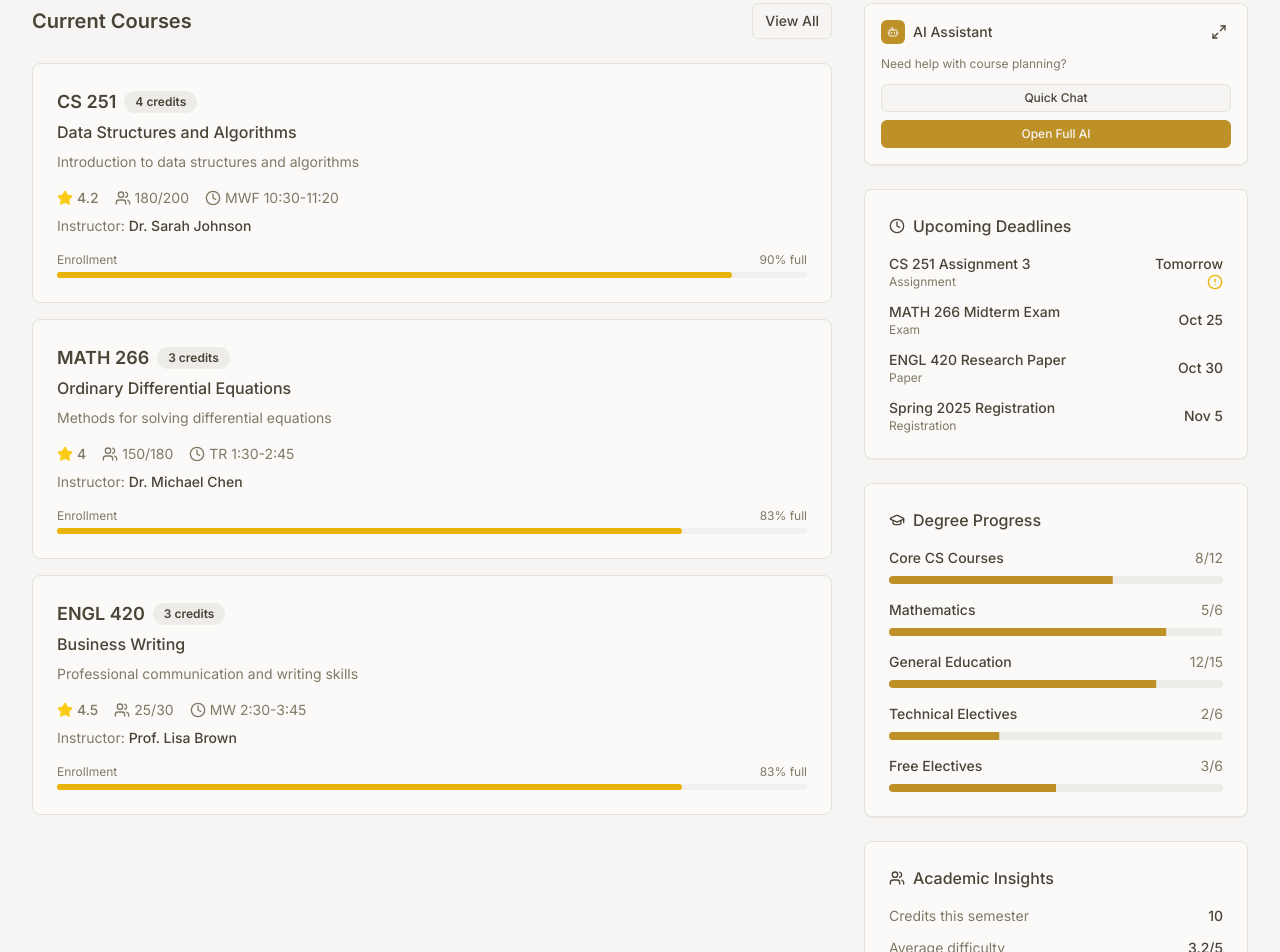
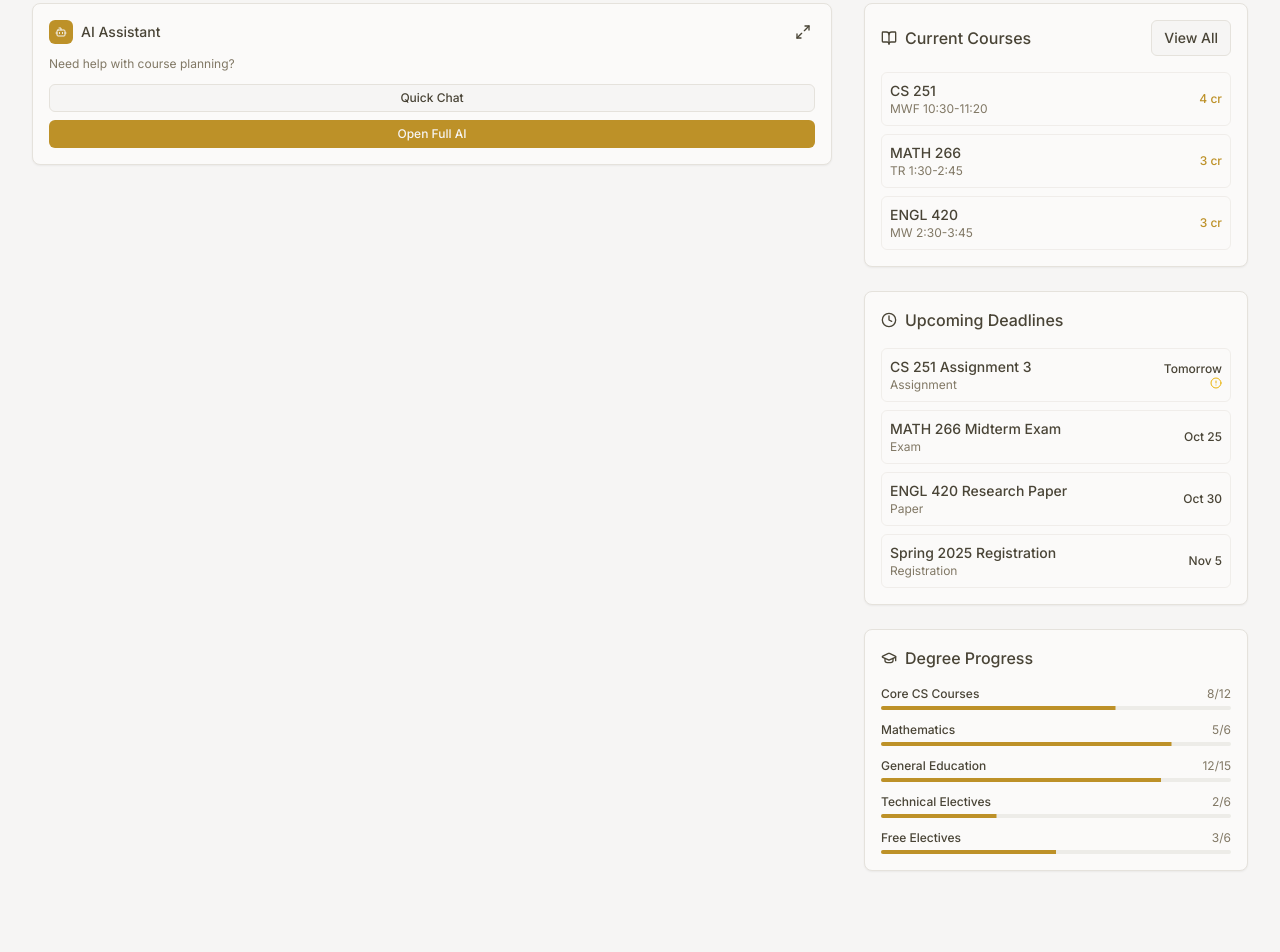
Before and after one commit to rao305/boiler-ai-compass, a React (Vite) app: page / in a window 1280 px wide. Shown: the part 520-1472 px from the top of the page. After the commit the page ends 1423 px from the top, so only its background shows below. Built offline with nearby package versions, Linux system fonts and the light colour scheme.

Commit message:
Refactor: Adjust dashboard layout
Adjust the dashboard layout to feature a larger AI assistant area on the left and a smaller section for current courses.

```diff
--- a/src/pages/Dashboard.tsx
+++ b/src/pages/Dashboard.tsx
@@ -164,46 +164,57 @@ export default function Dashboard() {
         </div>
 
         <div className="grid grid-cols-1 lg:grid-cols-3 gap-8">
-          {/* Current Courses */}
+          {/* AI Assistant - Left Side (Larger) */}
           <div className="lg:col-span-2">
-            <div className="flex items-center justify-between mb-6">
-              <h2 className="text-xl font-semibold text-foreground">Current Courses</h2>
-              <Button variant="outline" size="sm" onClick={() => navigate("/courses")}>
-                View All
-              </Button>
-            </div>
-            <div className="space-y-4">
-              {currentCourses.map((course) => (
-                <CourseCard key={course.id} course={course} />
-              ))}
-            </div>
-          </div>
-
-          {/* Sidebar */}
-          <div className="space-y-6">
-            {/* AI Assistant Widget */}
             <MiniAIAssistant
               isExpanded={isAIExpanded}
               onToggleExpanded={() => setIsAIExpanded(!isAIExpanded)}
             />
+          </div>
+
+          {/* Right Sidebar */}
+          <div className="space-y-6">
+            {/* Current Courses - Compact Checklist */}
+            <Card className="p-4">
+              <div className="flex items-center justify-between mb-4">
+                <h3 className="font-medium text-foreground flex items-center space-x-2">
+                  <BookOpen className="h-4 w-4" />
+                  <span>Current Courses</span>
+                </h3>
+                <Button variant="outline" size="sm" onClick={() => navigate("/courses")}>
+                  View All
+                </Button>
+              </div>
+              <div className="space-y-2">
+                {currentCourses.map((course) => (
+                  <div key={course.id} className="flex items-center justify-between p-2 rounded-md border border-border/50">
+                    <div>
+                      <p className="text-sm font-medium text-foreground">{course.code}</p>
+                      <p className="text-xs text-muted-foreground">{course.schedule}</p>
+                    </div>
+                    <span className="text-xs text-primary font-medium">{course.credits} cr</span>
+                  </div>
+                ))}
+              </div>
+            </Card>
 
             {/* Upcoming Deadlines */}
-            <Card className="p-6">
+            <Card className="p-4">
               <h3 className="font-medium text-foreground mb-4 flex items-center space-x-2">
                 <Clock className="h-4 w-4" />
                 <span>Upcoming Deadlines</span>
               </h3>
-              <div className="space-y-3">
+              <div className="space-y-2">
                 {upcomingDeadlines.map((deadline, index) => (
-                  <div key={index} className="flex items-center justify-between">
+                  <div key={index} className="flex items-center justify-between p-2 rounded-md border border-border/50">
                     <div>
                       <p className="text-sm font-medium text-foreground">{deadline.task}</p>
                       <p className="text-xs text-muted-foreground capitalize">{deadline.type}</p>
                     </div>
                     <div className="text-right">
-                      <p className="text-sm font-medium text-foreground">{deadline.due}</p>
+                      <p className="text-xs font-medium text-foreground">{deadline.due}</p>
                       {deadline.due === "Tomorrow" && (
-                        <AlertCircle className="h-4 w-4 text-yellow-500 ml-auto" />
+                        <AlertCircle className="h-3 w-3 text-yellow-500 ml-auto" />
                       )}
                     </div>
                   </div>
@@ -212,47 +223,25 @@ export default function Dashboard() {
             </Card>
 
             {/* Degree Progress */}
-            <Card className="p-6">
+            <Card className="p-4">
               <h3 className="font-medium text-foreground mb-4 flex items-center space-x-2">
                 <GraduationCap className="h-4 w-4" />
                 <span>Degree Progress</span>
               </h3>
-              <div className="space-y-4">
+              <div className="space-y-3">
                 {degreeProgress.map((category, index) => (
                   <div key={index}>
-                    <div className="flex justify-between items-center mb-2">
-                      <span className="text-sm font-medium text-foreground">
+                    <div className="flex justify-between items-center mb-1">
+                      <span className="text-xs font-medium text-foreground">
                         {category.category}
                       </span>
-                      <span className="text-sm text-muted-foreground">
+                      <span className="text-xs text-muted-foreground">
                         {category.completed}/{category.total}
                       </span>
                     </div>
-                    <Progress value={category.percentage} className="h-2" />
+                    <Progress value={category.percentage} className="h-1" />
                   </div>
                 ))}
-              </div>
-            </Card>
-
-            {/* Academic Insights */}
-            <Card className="p-6">
-              <h3 className="font-medium text-foreground mb-4 flex items-center space-x-2">
-                <Users className="h-4 w-4" />
-                <span>Academic Insights</span>
-              </h3>
-              <div className="space-y-3">
-                <div className="flex justify-between items-center">
-                  <span className="text-sm text-muted-foreground">Credits this semester</span>
-                  <span className="text-sm font-medium text-foreground">10</span>
-                </div>
-                <div className="flex justify-between items-center">
-                  <span className="text-sm text-muted-foreground">Average difficulty</span>
-                  <span className="text-sm font-medium text-foreground">3.2/5</span>
-                </div>
-                <div className="flex justify-between items-center">
-                  <span className="text-sm text-muted-foreground">Expected workload</span>
-                  <span className="text-sm font-medium text-foreground">25h/week</span>
-                </div>
               </div>
             </Card>
           </div>
```
